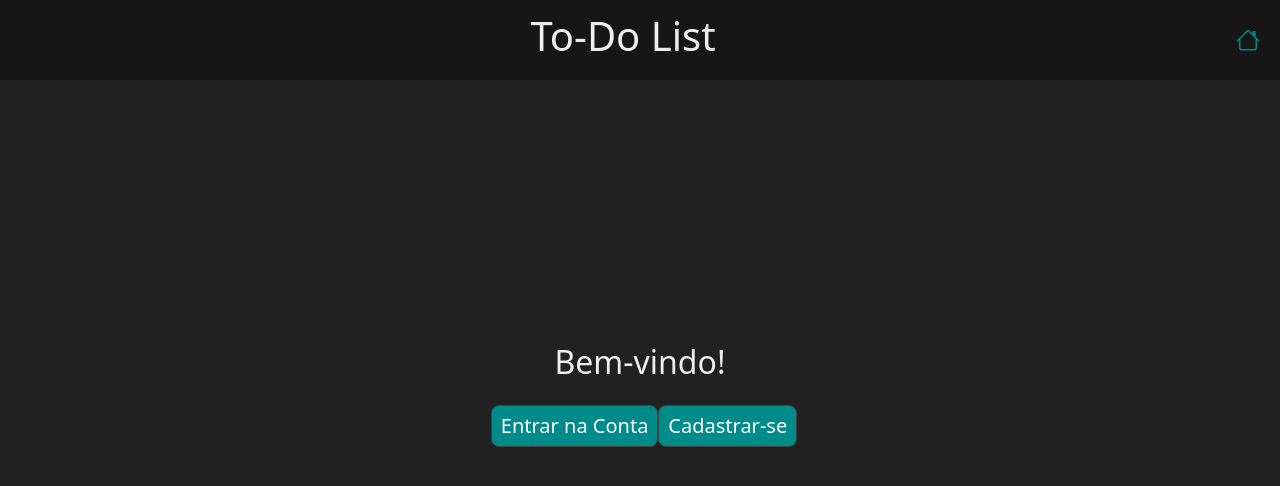
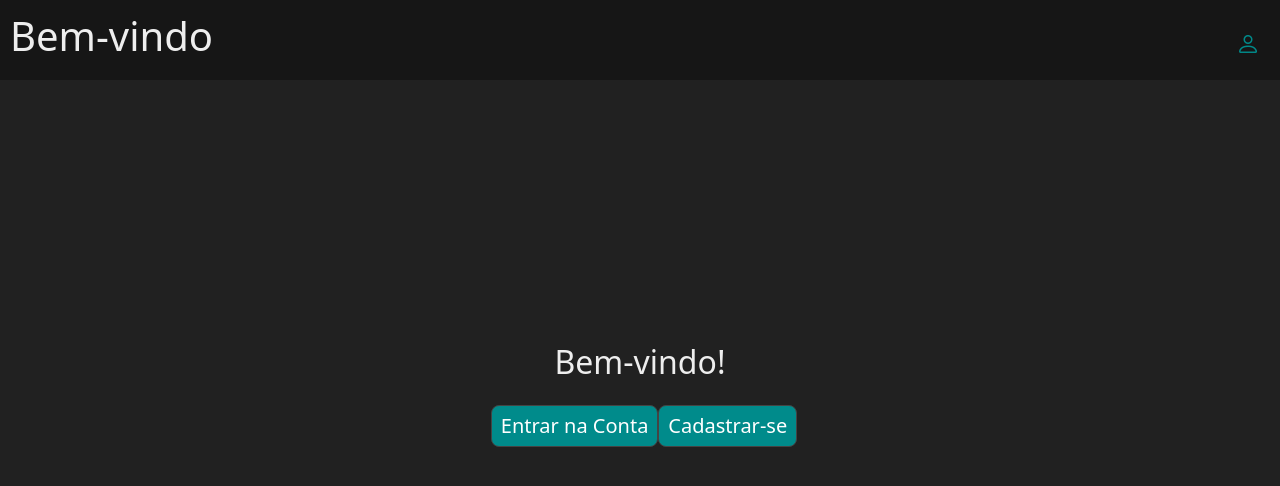
Before and after one commit to SilasNR/To-do-front-end, a React (Create React App) app: page / in a window 1280 px wide. Shown: the top 486 px of the page. Built offline with nearby package versions, Linux system fonts and the light colour scheme.

Commit message:
teste de front

```diff
--- a/package.json
+++ b/package.json
@@ -5,6 +5,7 @@
   "dependencies": {
     "@emotion/react": "^11.11.4",
     "@emotion/styled": "^11.11.5",
+    "@mui/icons-material": "^5.15.20",
     "@mui/material": "^5.15.18",
     "@testing-library/jest-dom": "^5.17.0",
     "@testing-library/react": "^13.4.0",
--- a/src/componentes/ProjectList.css
+++ b/src/componentes/ProjectList.css
@@ -5,3 +5,8 @@
 .project-item:hover {
     background-color: #f0f0f0;
 }
+
+.painel {
+    margin-top: 200px !important;
+    padding-top: 400px !important;
+}
--- a/src/componentes/botaohome.js
+++ b/src/componentes/botaohome.js
@@ -7,11 +7,9 @@ import "./style/btnhome.css"
 export default function Btnhome() {
     return (
         <div>
-            <Link to="/home">
-                <button className="icon-button-custom">
-                    <i className="bi bi-house"></i>
-                </button>
-            </Link>
+            <button className="icon-button-custom">
+                <i className="bi bi-house"></i>
+            </button>
         </div>
     );
 }
--- /dev/null
+++ b/src/componentes/botaouser.js
@@ -0,0 +1,38 @@
+import React, { useEffect, useState } from 'react';
+import { Link } from 'react-router-dom';
+import axios from 'axios';
+import 'bootstrap/dist/css/bootstrap.min.css';
+import 'bootstrap-icons/font/bootstrap-icons.css';
+import "./style/btnhome.css"
+import { Tooltip, IconButton } from '@mui/material';
+//import AccountCircleIcon from '@mui/icons-material/AccountCircle';
+
+export default function Btnhome(props) {
+    const [userName, setUserName] = useState("");
+
+    useEffect(() => {
+        if (props.userid) {
+            fetchUserName(props.userid);
+        }
+    }, [props.userid]);
+
+    const fetchUserName = async (userId) => {
+        try {
+            const response = await axios.get(`http://localhost:4000/user/${userId}`);
+            setUserName(response.data.name); // Supondo que o nome do usuário esteja em response.data.name
+        } catch (error) {
+            console.error("Erro ao buscar nome do usuário:", error);
+        }
+    };
+
+
+    return (
+        <Tooltip title={props.userid} placement="bottom">
+            <h1>{props.userid}</h1>
+            <h1>{userName}</h1>
+            <button className="icon-button-custom">
+                <i className="bi bi-person"></i>
+            </button>
+        </Tooltip>
+    );
+}
--- a/src/componentes/header.js
+++ b/src/componentes/header.js
@@ -4,14 +4,26 @@ import 'bootstrap/dist/css/bootstrap.min.css';
 import 'bootstrap-icons/font/bootstrap-icons.css';
 import "./style/head.css"
 import Btnhome from './botaohome';
+import Btnuser from './botaouser';
 
-export default function Header() {
+export default function Header(props) {
+
+    const renderComponente = () => {
+        if (props.estilo === "home") {
+            return <Btnhome />
+        } else {
+            return <Btnuser nome={props.nome}/>
+        }
+    }
+
     return (
         <div>
-            <nav class="d-flex justify-content-between align-items-center">
-                <h1></h1>
-                <h1 class="text-center display-6">To-Do List</h1>
-                <Link to="/home"><Btnhome /></Link>
+            <nav className="d-flex justify-content-between align-items-center">
+                <h1 className="text-center display-6">Bem-vindo {props.nome}</h1>
+                <Link to={props.link} >
+                    {renderComponente()}
+                </Link>
+
             </nav>
         </div>
     );
--- a/src/pages/Home.js
+++ b/src/pages/Home.js
@@ -10,7 +10,7 @@ export default class Home extends React.Component {
             <div>
                 <div class="fundo-home">
 
-                    <Head />
+                    <Head/>
 
                     <main className="container d-flex flex-column align-items-center justify-content-center vh-100">
                         <h2 className="mb-4">Bem-vindo!</h2>
--- a/src/pages/Projetos.js
+++ b/src/pages/Projetos.js
@@ -18,6 +18,8 @@ const Projetos = () => {
     const [openCriacao, setOpenCriacao] = useState(false);
     const [error, setError] = useState("");
 
+    const [nameUser, setNameUser] = useState('');
+
     useEffect(() => {
         // Função para decodificar o token JWT e extrair o ID do usuário
         const token = localStorage.getItem('token');
@@ -27,7 +29,8 @@ const Projetos = () => {
         }
 
         fetchProjects();
-    }, []);
+        fetchUser();
+    }, [nameUser]);
 
     const handleCriacaoProjetos = async (e) => {
         try {
@@ -44,6 +47,7 @@ const Projetos = () => {
             });
             setOpenCriacao(false);
             fetchProjects(); // Atualiza a lista de projetos após a criação
+
         } catch (error) {
             console.error("Erro durante o cadastro:", error);
             if (error.response && error.response.status === 404) {
@@ -63,6 +67,18 @@ const Projetos = () => {
             });
             console.log('Dados recebidos da API:', response.data);
             setProjects(response.data);
+            fetchUser();
+        } catch (error) {
+            console.error("Houve um erro ao buscar os projetos!", error);
+        }
+    };
+
+    const fetchUser = async () => {
+        try {
+            const response = await axios.get(`http://localhost:4000/user/${userIdUser}`);
+            console.log('o nome é:', response.data.username);
+            setNameUser(response.data.username);
+            console.log('o nome é:', nameUser);
         } catch (error) {
             console.error("Houve um erro ao buscar os projetos!", error);
         }
@@ -94,12 +110,12 @@ const Projetos = () => {
 
     return (
         <div className='fundo-projetos'>
-            <Head />
+            <Head link="" estilo="person" nome={nameUser}/>
 
-            <main className="container-fluid d-flex flex-column align-items-center justify-content-center vh-100">
-                <div className="boards-page-board-section">
-                    <div className="boards-page-board-section-header">
-                        <h1>Seus projetos:</h1>
+            <main className="container-fluid d-flex flex-colunm align-items-center justify-content-center painel">
+                <div className="boards-page-board-section d-flex flex-row">
+                    <div className="boards-page-board-section-header" >
+                        <h1>Seus Projetos :</h1>
                         {projects.map((project) => (
                             <card key={project.id_project} style={{ marginBottom: 20 }}>
                                 <div className="cards-container">
```
Also changed, not shown: 1 other file (tests, documents, lock files or other folders).
